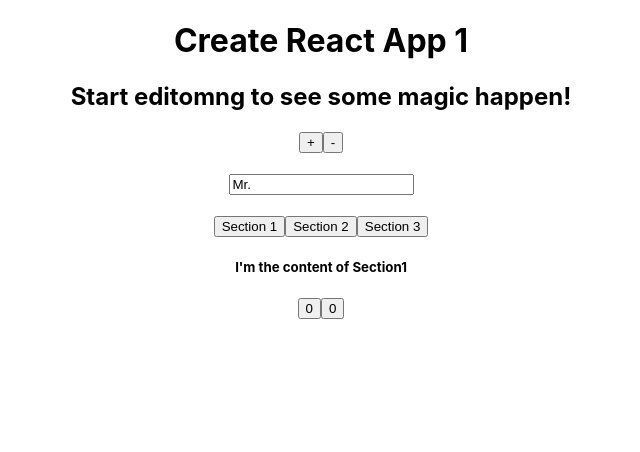
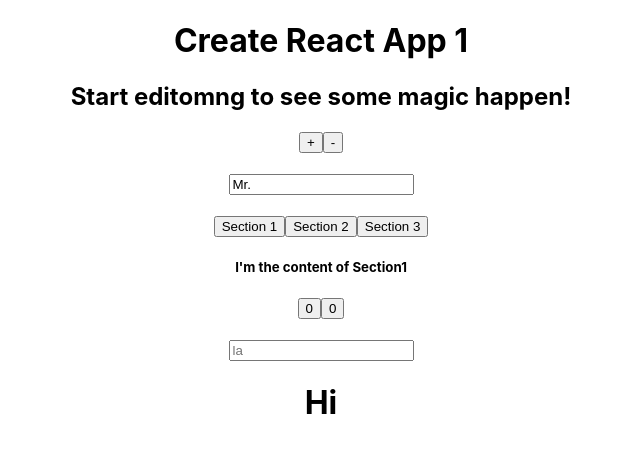
Before and after one commit to kpk2169/react-hooks-study, a React (Create React App) app in the folder test-hooks/: page / in a window 1280 px wide. Shown: the top 452 px of the page, without its empty margins (319-959 px from the left). Built offline with nearby package versions, Linux system fonts and the light colour scheme.

Commit message:
useClick Hook

```diff
--- a/test-hooks/src/App.js
+++ b/test-hooks/src/App.js
@@ -1,5 +1,5 @@
 import './App.css';
-import React, { useState, useEffect } from 'react';
+import React, { useState, useEffect, useRef } from 'react';
 
 // validator 유효성 검사를 위해서 추가
 const useInput = (initialValue, validator) => {
@@ -55,7 +55,24 @@
   return setTitle;
 };
 
-// useEffect
+const useClick = (onClick) => {
+
+  // if (typeof onclick !== "function") {
+  //   return;
+  // }
+  const element = useRef(); // reference
+  useEffect(() => {
+    if (element.current) {
+      element.current.addEventListener("click", onClick);
+    }
+    return () => {
+      if (element.current) {
+        element.current.removeEventListener("click", onClick)
+      }
+    };
+  }, []);
+  return element;
+}
 
 function App() {
   const [item, setItem] = useState(1);
@@ -78,6 +95,10 @@
   useEffect(sayHello, [number1]);
   const titleUpdater = useTitle("Loading...");
 
+  const potato = useRef();
+
+  const titleClick = useClick(sayHello);
+
   return (
     <div className="App">
     <h1>Create React App { item }</h1>
@@ -98,6 +119,11 @@
       <div>
         <button onClick={() => setNumber(number1 + 1)}> { number1 }</button>
         <button onClick={() => setAnumber(aNumber1 + 1)}> { aNumber1 }</button>
+      </div>
+      <div>
+        <br></br>
+        <input ref={potato} placeholder="la" />
+        <h1 ref={titleClick}>Hi</h1>
       </div>
     </div>
     );
```
